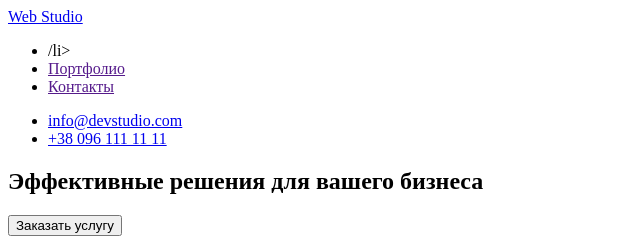
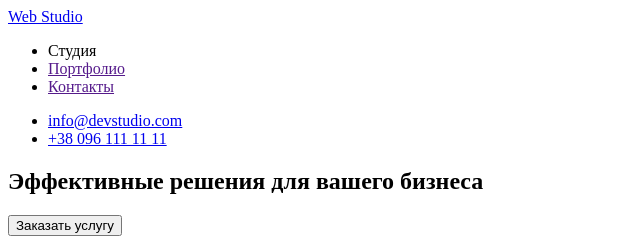
Before and after one commit to porunovden/goit-markup-hw-01, a plain HTML site: page index.html in a window 1280 px wide. Shown: the top 240 px of the page, 0-640 px from the left. Drawn offline with Linux system fonts and the light colour scheme.

Commit message:
Update index.html

```diff
--- a/index.html
+++ b/index.html
@@ -12,7 +12,7 @@
             <a href="/">Web Studio</a>
 
             <ul>
-                <li>/li>
+                <li>Студия</li>
                 <li><a href="">Портфолио</a></li>
                 <li><a href="">Контакты</a></li>
             </ul>
```
